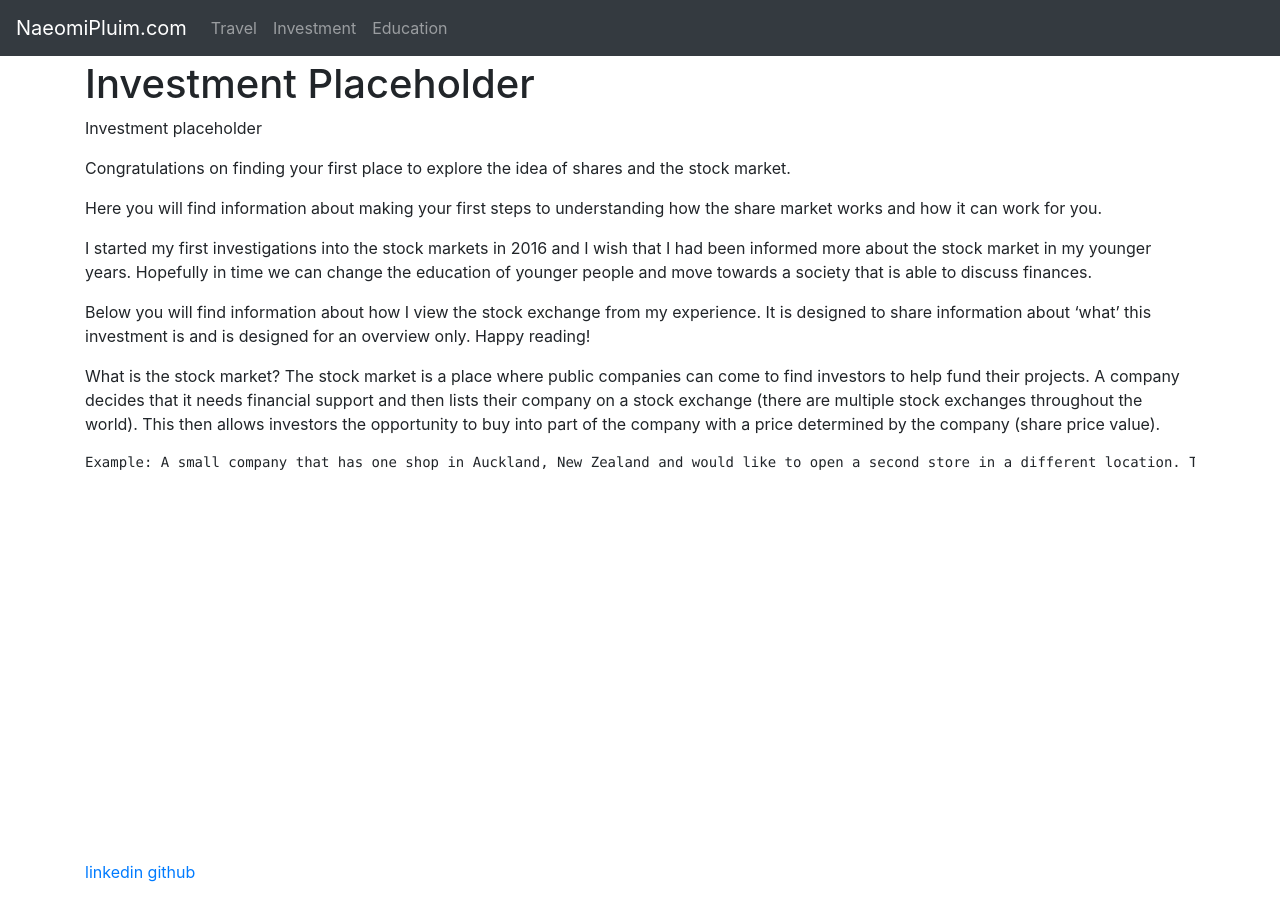
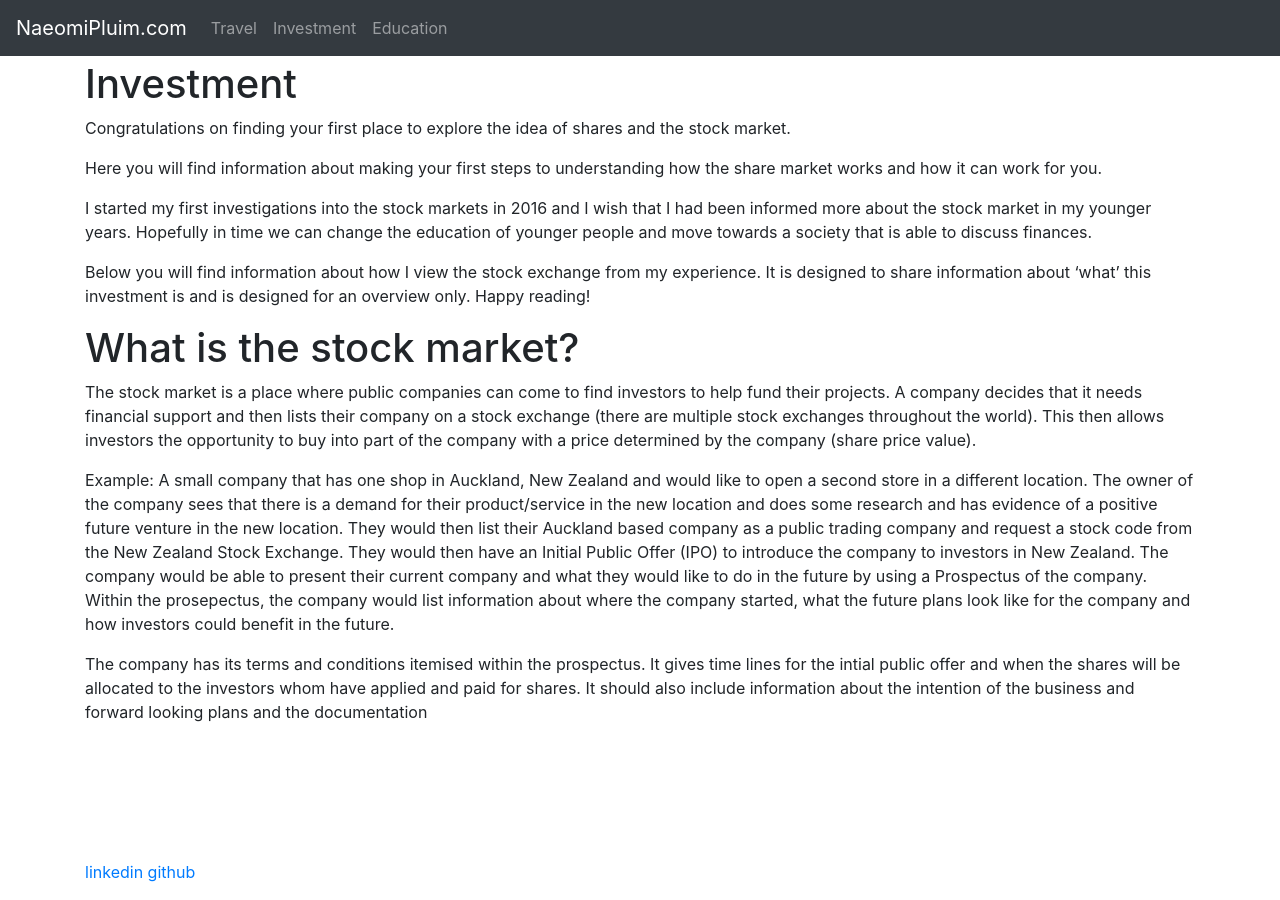
Before and after one commit to Naeomi/Test, a Jekyll site: the page built from _posts/investment/2021-08-03-beginning.md, in a window 1280 px wide. Built offline with Jekyll 4.4.1, drawn with Linux system fonts in a browser that asks for light colours.

Commit message:
Update investment

```diff
--- a/_posts/investment/2021-08-03-beginning.md
+++ b/_posts/investment/2021-08-03-beginning.md
@@ -2,7 +2,7 @@
 layout: post
 date: 2021-05-15
 
-title: Investment Placeholder
+title: Investment
 
 category: investment
 
@@ -11,7 +11,6 @@ tags:
 
 ---
 
-Investment placeholder
 
 Congratulations on finding your first place to explore the idea of shares and the stock market.
 
@@ -24,8 +23,11 @@ Happy reading!
 
 
 
-What is the stock market?
-    The stock market is a place where public companies can come to find investors to help fund their projects.
-    A company decides that it needs financial support and then lists their company on a stock exchange (there are multiple stock exchanges throughout the world). This then allows investors the opportunity to buy into part of the company with a price determined by the company (share price value).
+# What is the stock market?
 
-    Example: A small company that has one shop in Auckland, New Zealand and would like to open a second store in a different location. The owner of the company sees that there is a demand for their product/service in the new location and does some research and has evidence of a positive future venture in the new location. They would then list their Auckland based company as a public trading company and request a stock code from the New Zealand Stock Exchange. They would then have an Initial Public Offer (IPO) to introduce the company to investors in New Zealand. The company would be able to present their current company and what they would like to do in the future by using a Prospectus of the company. Within the prosepectus, the company would list information about where the company started, what the future plans look like for the company and how investors could benefit in the future.
+The stock market is a place where public companies can come to find investors to help fund their projects.
+A company decides that it needs financial support and then lists their company on a stock exchange (there are multiple stock exchanges throughout the world). This then allows investors the opportunity to buy into part of the company with a price determined by the company (share price value).
+
+Example: A small company that has one shop in Auckland, New Zealand and would like to open a second store in a different location. The owner of the company sees that there is a demand for their product/service in the new location and does some research and has evidence of a positive future venture in the new location. They would then list their Auckland based company as a public trading company and request a stock code from the New Zealand Stock Exchange. They would then have an Initial Public Offer (IPO) to introduce the company to investors in New Zealand. The company would be able to present their current company and what they would like to do in the future by using a Prospectus of the company. Within the prosepectus, the company would list information about where the company started, what the future plans look like for the company and how investors could benefit in the future.
+
+The company has its terms and conditions itemised within the prospectus. It gives time lines for the intial public offer and when the shares will be allocated to the investors whom have applied and paid for shares. It should also include information about the intention of the business and forward looking plans and the documentation
```
